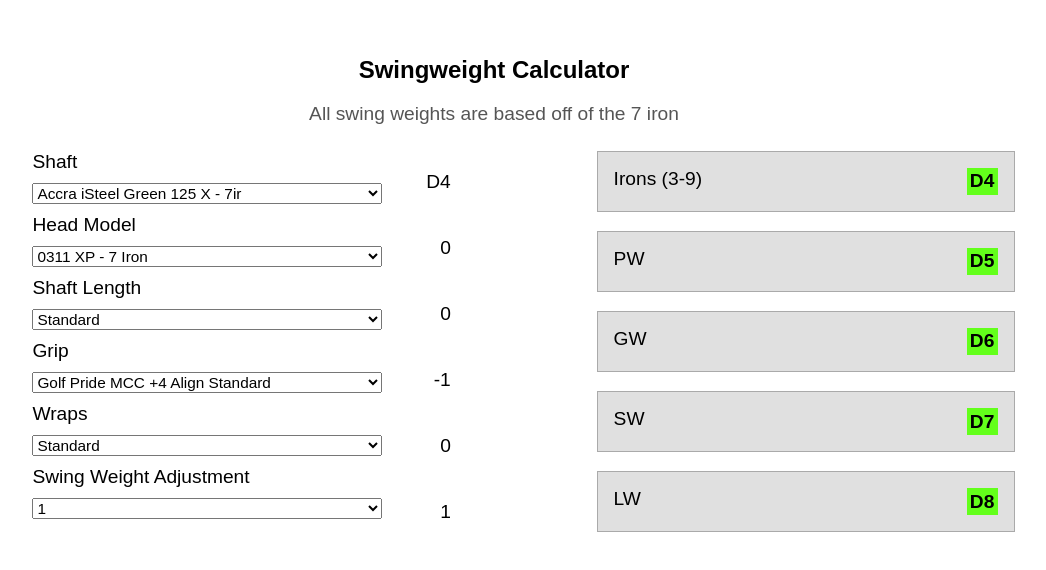
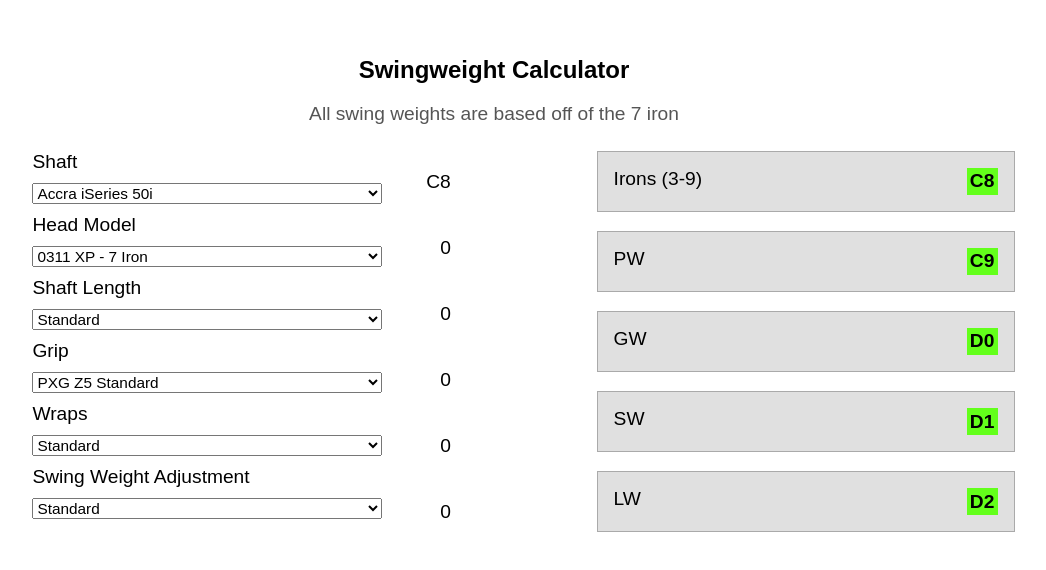
Before and after one commit to renemontoy/swingcalculator, a React (Vite) app in the folder client/: page / in a window 1280 px wide. Shown: the part 102-672 px from the top of the page, without its empty margins (146-1192 px from the left). Built offline with nearby package versions, Linux system fonts and the light colour scheme.

Commit message:
Cambios Randy

```diff
--- a/client/src/App.jsx
+++ b/client/src/App.jsx
@@ -2,65 +2,65 @@
 
 export default function SwingweightCalculator() {
   const shaftList = {
+    "Accra iSeries 50i": "C8",
+    "Accra iSeries 60i": "C8",
+    "Accra iSeries 70i": "C8",
+    "Accra iSeries 80i": "C8",
+    "Accra iSteel Green 105 R - Parallel": "D1",
+    "Accra iSteel Green 115 S - Parallel": "D2",
+    "Accra iSteel Green 125 X - 7ir": "D4",
+    "Aerotech SteelFiber Private Reserve 110S - Parallel": "C8",
+    "Aerotech SteelFiber Private Reserve 60A - Parallel": "C8",
+    "Aerotech SteelFiber Private Reserve 70R - Parallel": "C8",
+    "Aerotech SteelFiber Private Reserve 95R - Parallel": "D0",
+    "Aerotech SteelFiber Private Reserve 95S - Parallel": "C9",
+    "Dynamic Gold 105 S- 7": "D2",
+    "Dynamic Gold 120 S- 7": "D3",
+    "Dynamic Gold 120 X- 7": "D2",
+    "Dynamic Gold 95 R - Parallel": "C9",
+    "Dynamic Gold 95 S - Parallel": "C9",
+    "Dynamic Gold MID 115 R - Parallel": "D0",
+    "Dynamic Gold MID 115 S - Parallel": "D1",
+    "Dynamic Gold MID 115 X - Parallel": "D1",
+    "Dynamic-Gold-105-R-7ir": "D1",
+    "Dynamic-Gold-X100-X-7ir": "D2",
+    "Elevate MP 95g R- Parallel": "D0",
+    "Elevate MP 95g S- Parallel": "D1",
+    "KBS Max Graphite 45 L- Parallel": "C7",
+    "KBS Max Graphite 55 A- Parallel": "C8",
+    "KBS Max Graphite 65 R- Parallel": "C8",
+    "KBS-S-Taper-Lite-R-Parallel": "C9",
+    "KBS-STaperLite-115-S-7ir": "C9",
+    "KBS-CTaper-120-S-7ir": "D2",
+    "KBS-CTaper-130-X-7ir": "D3",
+    "KBS-TGIGraphite-70-R-Iron": "C9",
+    "KBS-TGIGraphite-80-S-Iron": "D0",
+    "KBS-Tour-110-R-7ir": "D0",
+    "KBS-Tour-120-S-7ir": "D2",
+    "KBS-Tour-130-X-7ir": "D1",
     "Mitsubishi MMT 50 L- Parallel": "C7",
     "Mitsubishi MMT 60 A- Parallel": "C9",
     "Mitsubishi MMT 70 R- Parallel": "C9",
     "Mitsubishi MMT 80 S- Parallel": "C9",
-    "KBS-S-Taper-Lite-R-Parallel": "C9",
-    "Project X Cypher 2.0 40i 4.0 - Parallel": "C6",
-    "Project X Cypher 2.0 50i 5.0 - Parallel": "C7",
-    "Project X Cypher 2.0 60i 5.5 - Parallel": "C7",
-    "KBS Max Graphite 45 L- Parallel": "C7",
-    "KBS Max Graphite 55 A- Parallel": "C8",
-    "KBS Max Graphite 65 R- Parallel": "C8",
-    "KBS-TGIGraphite-70-R-Iron": "C9",
-    "KBS-TGIGraphite-80-S-Iron": "D0",
-    "Accra iSeries 50i": "C8",
-    "Accra iSeries 60i": "C8",
-    "Accra iSeries 70i": "C8",
-    "Accra iSeries 80i": "C8",
-    "Aerotech SteelFiber Private Reserve 60A - Parallel": "C8",
-    "Aerotech SteelFiber Private Reserve 70R - Parallel": "C8",
-    "Aerotech SteelFiber Private Reserve 95R - Parallel": "D0",
-    "Aerotech SteelFiber Private Reserve 95S - Parallel": "C9",
-    "Aerotech SteelFiber Private Reserve 110S - Parallel": "C8",
-    "UST Recoil 55 Dart F1- L": "C6",
-    "UST Recoil 65 Dart F2- A": "C7",
-    "UST Recoil 75 Dart F3- R": "C9",
-    "UST Recoil 75 Dart F4- S": "C8",
-    "Dynamic Gold MID 115 R - Parallel": "D0",
-    "Dynamic Gold MID 115 S - Parallel": "D1",
-    "Dynamic Gold MID 115 X - Parallel": "D1",
-    "ProjectX-PX-6.5-X-7ir": "D2",
-    "KBS-Tour-110-R-7ir": "D0",
-    "KBS-Tour-120-S-7ir": "D2",
-    "KBS-Tour-130-X-7ir": "D1",
-    "KBS-CTaper-120-S-7ir": "D2",
-    "KBS-CTaper-130-X-7ir": "D3",
+    "Mitsubishi MMT Taper 105 S - 7ir": "",
+    "Mitsubishi MMT Taper 125 X - 7ir": "D2",
     "Nippon Modus Pro 105 R- 7": "D1",
+    "Nippon-NSPro-950GH-R-7ir": "D0",
+    "Nippon-NSPro-950GH-S-7ir": "D0",
     "Nippon-ModusPro-105-S-7ir": "D0",
     "Nippon-ModusPro-105-X-7ir": "D1",
     "Nippon-ModusPro-120-S-7ir": "D1",
     "Nippon-ModusPro-120-X-7ir": "D2",
-    "Dynamic-Gold-105-R-7ir": "D1",
-    "Dynamic Gold 105 S- 7": "D2",
-    "Dynamic Gold 120 S- 7": "D3",
-    "Dynamic Gold 120 X- 7": "D2",
-    "Dynamic-Gold-X100-X-7ir": "D2",
-    "Elevate MP 95g R- Parallel": "D0",
-    "Elevate MP 95g S- Parallel": "D1",
+    "Project X Cypher 2.0 40i 4.0 - Parallel": "C6",
+    "Project X Cypher 2.0 50i 5.0 - Parallel": "C7",
+    "Project X Cypher 2.0 60i 5.5 - Parallel": "C7",
     "ProjectX-PXLZ-6.0-S+-7ir": "D2",
     "ProjectX-PXLZ-6.5-X-7ir": "D3",
-    "Dynamic Gold 95 R - Parallel": "C9",
-    "Dynamic Gold 95 S - Parallel": "C9",
-    "Nippon-NSPro-950GH-R-7ir": "D0",
-    "Nippon-NSPro-950GH-S-7ir": "D0",
-    "KBS-STaperLite-115-S-7ir": "C9",
-    "Mitsubishi MMT Taper 105 S - 7ir": "",
-    "Mitsubishi MMT Taper 125 X - 7ir": "D2",
-    "Accra iSteel Green 105 R - Parallel": "D1",
-    "Accra iSteel Green 115 S - Parallel": "D2",
-    "Accra iSteel Green 125 X - 7ir": "D4"
+    "ProjectX-PX-6.5-X-7ir": "D2",
+    "UST Recoil 55 Dart F1- L": "C6",
+    "UST Recoil 65 Dart F2- A": "C7",
+    "UST Recoil 75 Dart F3- R": "C9",
+    "UST Recoil 75 Dart F4- S": "C8"
   };
 
   const headList = {
@@ -153,9 +153,9 @@
 
   const adjustmentList = {
     "Standard": 0,
-    "1" : 1,
-    "2" : 2,
-    "3" : 3,
+    "+1" : 1,
+    "+2" : 2,
+    "+3" : 3,
     "-1" : -1,
     "-2" : -2
   };
@@ -188,12 +188,12 @@
   };
 
   // --- Estado del formulario ---
-  const [shaft, setShaft] = useState("Accra iSteel Green 125 X - 7ir");
+  const [shaft, setShaft] = useState("Accra iSeries 50i");
   const [head, setHead] = useState("0311 XP - 7 Iron");
-  const [length, setLength] = useState("+1/4");
-  const [grip, setGrip] = useState("Golf Pride MCC +4 Align Standard");
+  const [length, setLength] = useState("Standard");
+  const [grip, setGrip] = useState("PXG Z5 Standard");
   const [wrap, setWrap] = useState("Standard");
-  const [adjustment, setAdjustment] = useState("1");
+  const [adjustment, setAdjustment] = useState("Standard");
 
   // --- Función para buscar swing por valor ---
   const searchSwing = (value) => {
@@ -288,22 +288,22 @@
           {/* Columna medio - resultados */}
           <div style={styles.midCol}>
             <div>
-              <span>{results.result_shaft}</span>
+              <span>{results.result_shaft > 0 ? `+${results.result_shaft}` : results.result_shaft}</span>
             </div>
             <div>
-              <span>{results.result_head}</span>
+              <span>{results.result_head > 0 ? `+${results.result_head}` : results.result_head}</span>
             </div>
             <div>
-              <span>{results.result_length}</span>
+              <span>{results.result_length > 0 ? `+${results.result_length}` : results.result_length}</span>
             </div>
             <div>
-              <span>{results.result_grip}</span>
+              <span>{results.result_grip > 0 ? `+${results.result_grip}` : results.result_grip}</span>
             </div>
             <div>
-              <span>{results.result_wraps}</span>
+              <span>{results.result_wraps > 0 ? `+${results.result_wraps}` : results.result_wraps}</span>
             </div>
             <div>
-              <span>{results.result_adjustment}</span>
+              <span>{results.result_adjustment > 0 ? `+${results.result_adjustment}` : results.result_adjustment}</span>
             </div>
           </div>
 
```
